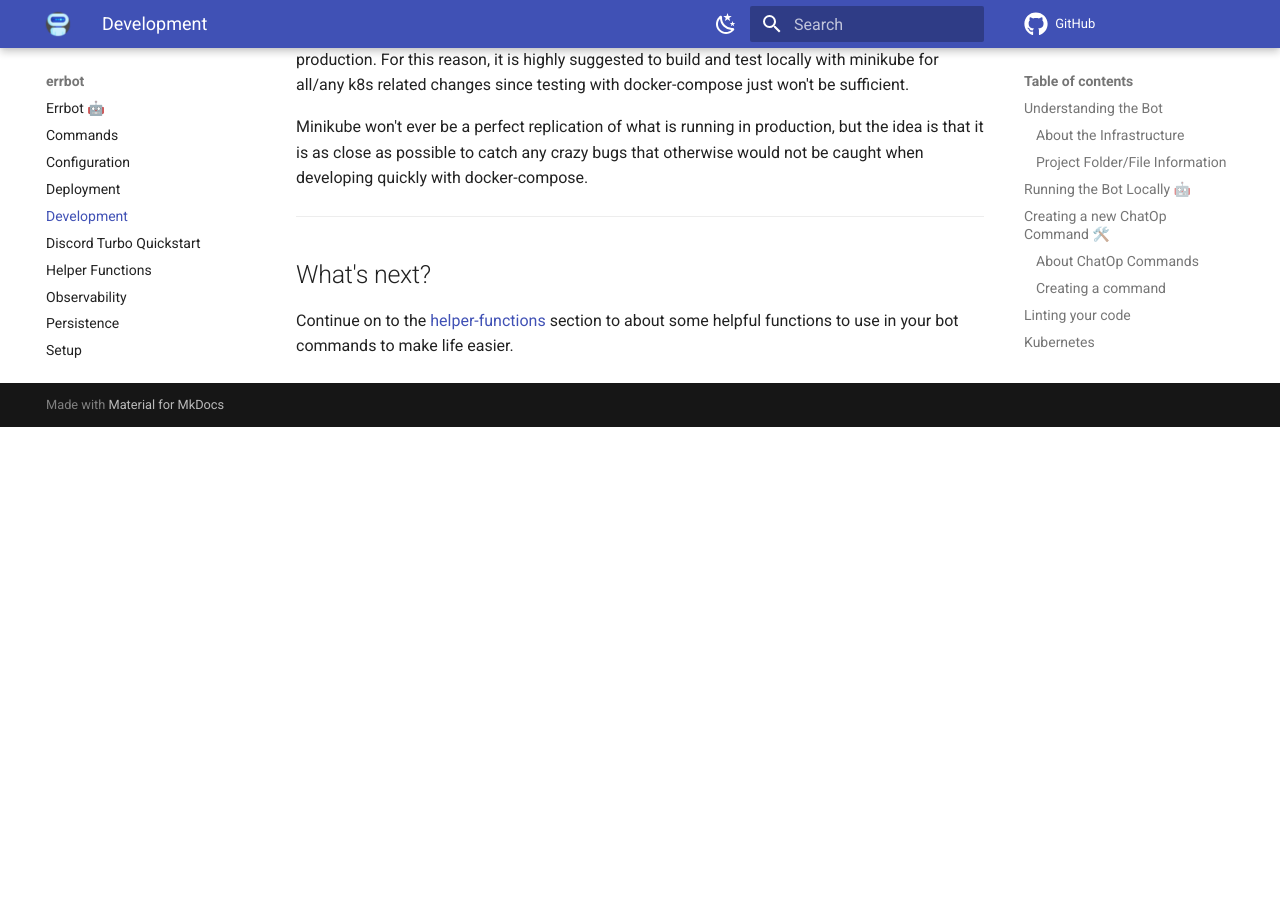
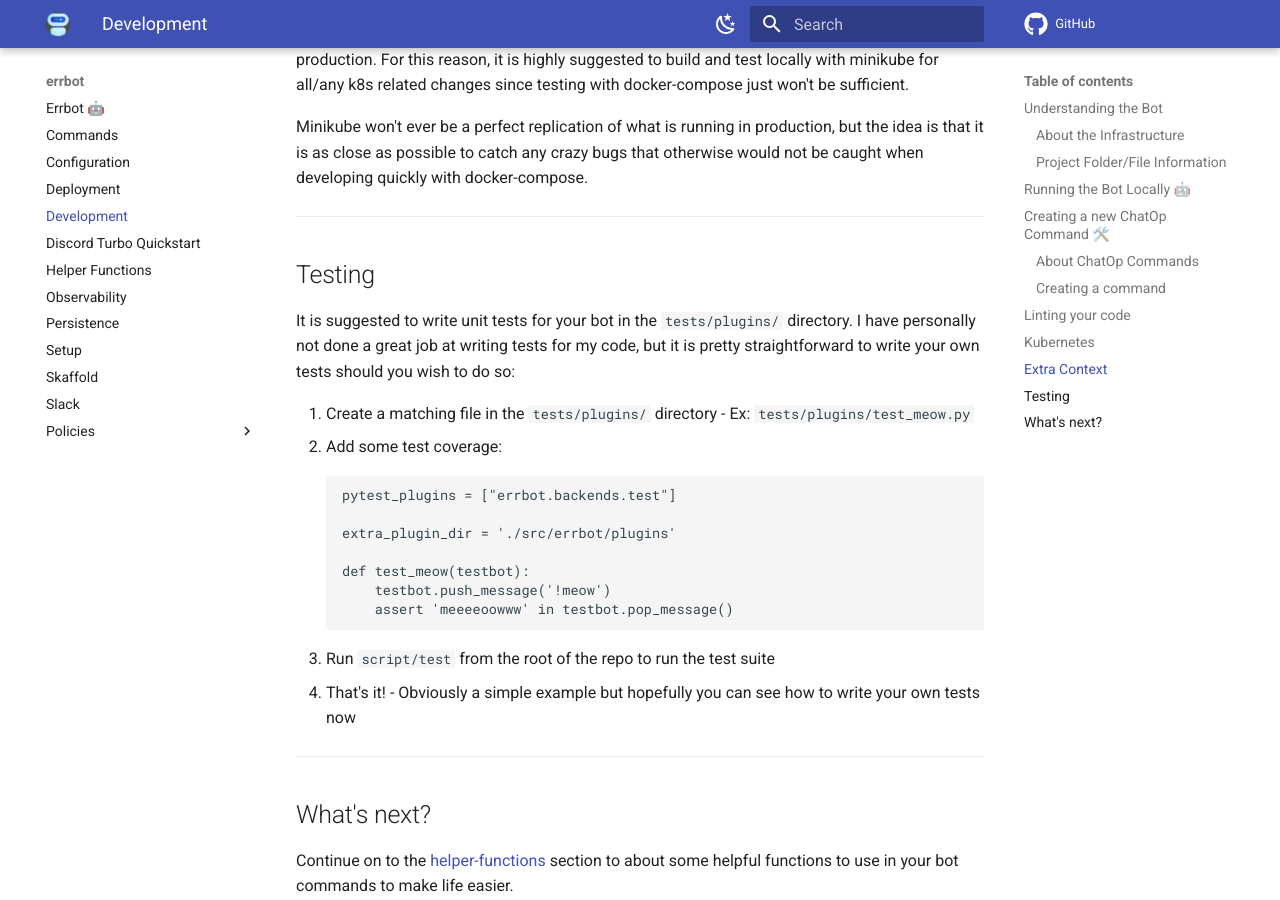
Before and after one commit to GrantBirki/errbot, an MkDocs documentation site: the page built from docs/development.md, in a window 1280 px wide and 900 px high, scrolled down 6854 px. Built offline with MkDocs 1.6.1 and Material for MkDocs 9.7.7, drawn with Linux system fonts in a browser that asks for light colours; comment, search, counter and statistics services are not loaded; before the commit the page ends 7281 px from its top, so only the background shows below that.

Commit message:
add test suite docs

```diff
--- a/docs/development.md
+++ b/docs/development.md
@@ -313,6 +313,26 @@
 
 ---
 
+## Testing
+
+It is suggested to write unit tests for your bot in the `tests/plugins/` directory. I have personally not done a great job at writing tests for my code, but it is pretty straightforward to write your own tests should you wish to do so:
+
+1. Create a matching file in the `tests/plugins/` directory - Ex: `tests/plugins/test_meow.py`
+2. Add some test coverage:
+
+        pytest_plugins = ["errbot.backends.test"]
+
+        extra_plugin_dir = './src/errbot/plugins'
+
+        def test_meow(testbot):
+            testbot.push_message('!meow')
+            assert 'meeeeoowww' in testbot.pop_message()
+
+3. Run `script/test` from the root of the repo to run the test suite
+4. That's it! - Obviously a simple example but hopefully you can see how to write your own tests now
+
+---
+
 ## What's next?
 
 Continue on to the [helper-functions](helper-functions.md) section to about some helpful functions to use in your bot commands to make life easier.
```
